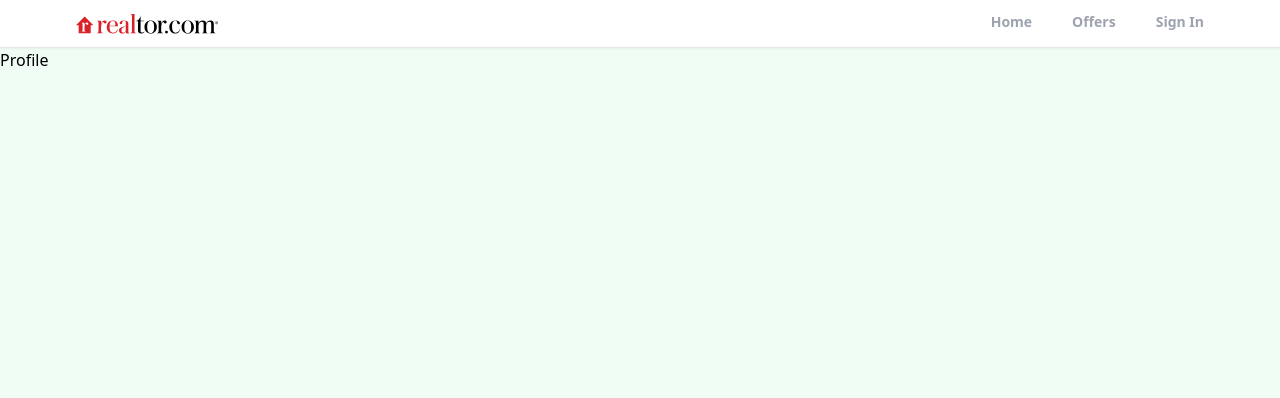
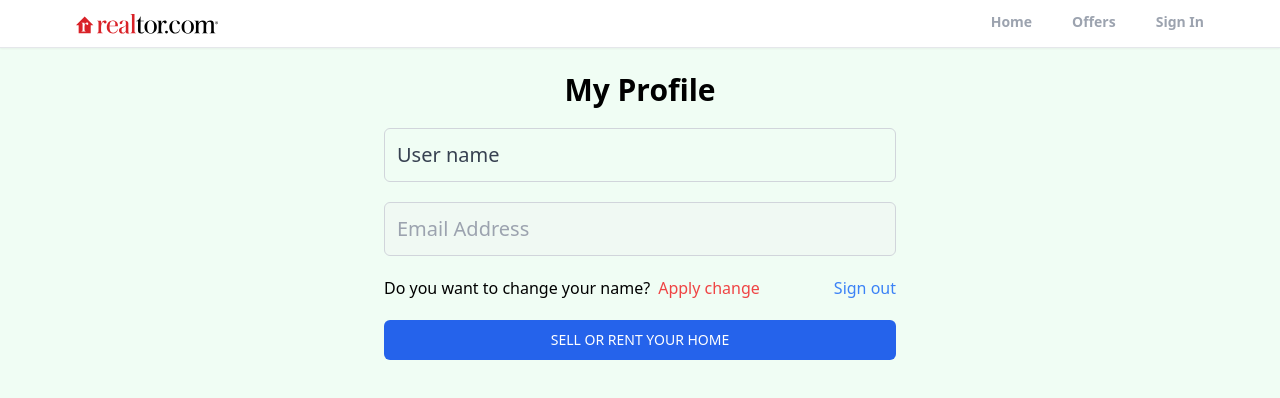
Before and after one commit to vanhiep99w/realtor, a React (Vite) app: page /profile in a window 1280 px wide. Shown: the top 398 px of the page. Built offline with nearby package versions, Linux system fonts and the light colour scheme; no server answers; sample sign-in values are in the browser's storage.

Commit message:
feat: add private route and logout

```diff
--- a/src/App.jsx
+++ b/src/App.jsx
@@ -8,6 +8,7 @@ import Offers from "@/pages/Offers.jsx";
 import Home from "@/pages/Home.jsx";
 import {ToastContainer} from "react-toastify";
 import 'react-toastify/dist/ReactToastify.css';
+import PrivateRoute from "@/components/PrivateRoute.jsx";
 
 function App() {
   return (
@@ -16,7 +17,9 @@ function App() {
         <Header />
         <Routes>
           <Route path="/" element={<Home />} />
-          <Route path="/profile" element={<Profile />} />
+          <Route path="/profile" element={<PrivateRoute />}>
+            <Route path="" element={<Profile />} />
+          </Route>
           <Route path="/sign-in" element={<SignIn />} />
           <Route path="/sign-up" element={<SignUp />} />
           <Route path="/forgot-password" element={<ForgotPassword />} />
--- /dev/null
+++ b/src/components/PrivateRoute.jsx
@@ -0,0 +1,12 @@
+import { Navigate, Outlet } from "react-router";
+import useAuthStatus from "@/hooks/useAuthStatus.js";
+
+function PrivateRoute(props) {
+  const { loggedIn, checkingStatus } = useAuthStatus();
+  if (checkingStatus) {
+    return <h1>Loading...</h1>
+  }
+  return loggedIn ? <Outlet /> : <Navigate to="/sign-in" />;
+}
+
+export default PrivateRoute;
--- /dev/null
+++ b/src/hooks/useAuthStatus.js
@@ -0,0 +1,22 @@
+import { useEffect, useState } from "react";
+import { getAuth, onAuthStateChanged } from "firebase/auth";
+
+const useAuthStatus = () => {
+  const [loggedIn, setLoggedIn] = useState(false);
+  const [checkingStatus, setCheckingStatus] = useState(true);
+
+  // After loggedIn firebase set data user to IndexedDB in browser and under firebaseLocalStore DB
+  useEffect(() => {
+    const auth = getAuth();
+    onAuthStateChanged(auth, (user) => {
+      if (user) {
+        setLoggedIn(true);
+      }
+      setCheckingStatus(false);
+    });
+  }, []);
+
+  return { loggedIn, checkingStatus };
+};
+
+export default useAuthStatus;
--- a/src/pages/Profile.jsx
+++ b/src/pages/Profile.jsx
@@ -1,7 +1,62 @@
+import { useForm } from "react-hook-form";
+import { Link } from "react-router-dom";
+import { useState } from "react";
+import { getAuth } from "firebase/auth";
+import { useNavigate } from "react-router";
+
 function Profile(props) {
-    return (
-        <div>Profile</div>
-    );
+  const auth = getAuth();
+  const navigate = useNavigate();
+  const [editMode, setEditMode] = useState(false);
+  const { register, handleSubmit } = useForm({
+    defaultValues: {}
+  });
+  const onSubmit = () => {
+    if (editMode) {
+    }
+
+    setEditMode((prevState) => !prevState);
+  };
+
+  const onLogout = async () => {
+    await auth.signOut();
+    navigate("/");
+  };
+  return (
+    <section>
+      <h1 className="text-3xl text-center mt-6 font-bold mb-5">My Profile</h1>
+      <form
+        className="max-w-lg mx-auto flex flex-col space-y-5"
+        onSubmit={handleSubmit(onSubmit)}
+      >
+        <input
+          className="input bg-red-200 placeholder-gray-700 disabled:bg-inherit focus:outline-none"
+          placeholder="User name"
+          {...register("name", { disabled: !editMode })}
+        />
+        <input
+          className="input"
+          placeholder="Email Address"
+          {...register("emailAddress", { disabled: true })}
+        />
+
+        <div className="flex justify-between items-center">
+          <div className="flex space-x-2">
+            <p>Do you want to change your name?</p>
+            <button className="text-red-500">
+              {editMode ? "Edit" : "Apply change"}
+            </button>
+          </div>
+          <button type="button" className="text-blue-500" onClick={onLogout}>
+            Sign out
+          </button>
+        </div>
+        <button className="w-full-button uppercase bg-blue-600 font-medium text-sm">
+          Sell or rent your home
+        </button>
+      </form>
+    </section>
+  );
 }
 
 export default Profile;
```
